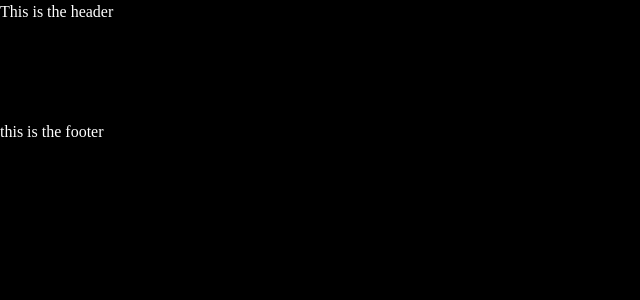
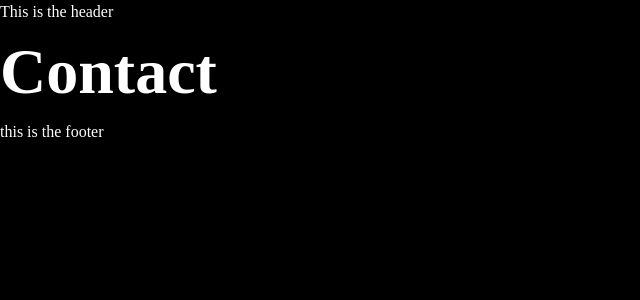
Before and after one commit to DarrellRoberts/e-mission-challenge, a Nuxt app: page /contact in a window 1280 px wide. Shown: the top 300 px of the page, without its empty margins (0-640 px from the left). Built offline with nearby package versions, Linux system fonts and the light colour scheme; a web font is replaced by a local one.

Commit message:
0001: created first routes: about, contact, posts

```diff
--- /dev/null
+++ b/src/pages/about/index.vue
@@ -0,0 +1,12 @@
+<script lang="ts" setup>
+import Hero from "@/components/misc/Hero.vue";
+import { useHeadingStore } from "@/store/heading";
+
+const store = useHeadingStore();
+
+store.changeHeading("About");
+</script>
+
+<template>
+  <Hero :heading="store.heading" />
+</template>
--- /dev/null
+++ b/src/pages/contact/index.vue
@@ -0,0 +1,12 @@
+<script lang="ts" setup>
+import Hero from "@/components/misc/Hero.vue";
+import { useHeadingStore } from "@/store/heading";
+
+const store = useHeadingStore();
+
+store.changeHeading("Contact");
+</script>
+
+<template>
+  <Hero :heading="store.heading" />
+</template>
```
